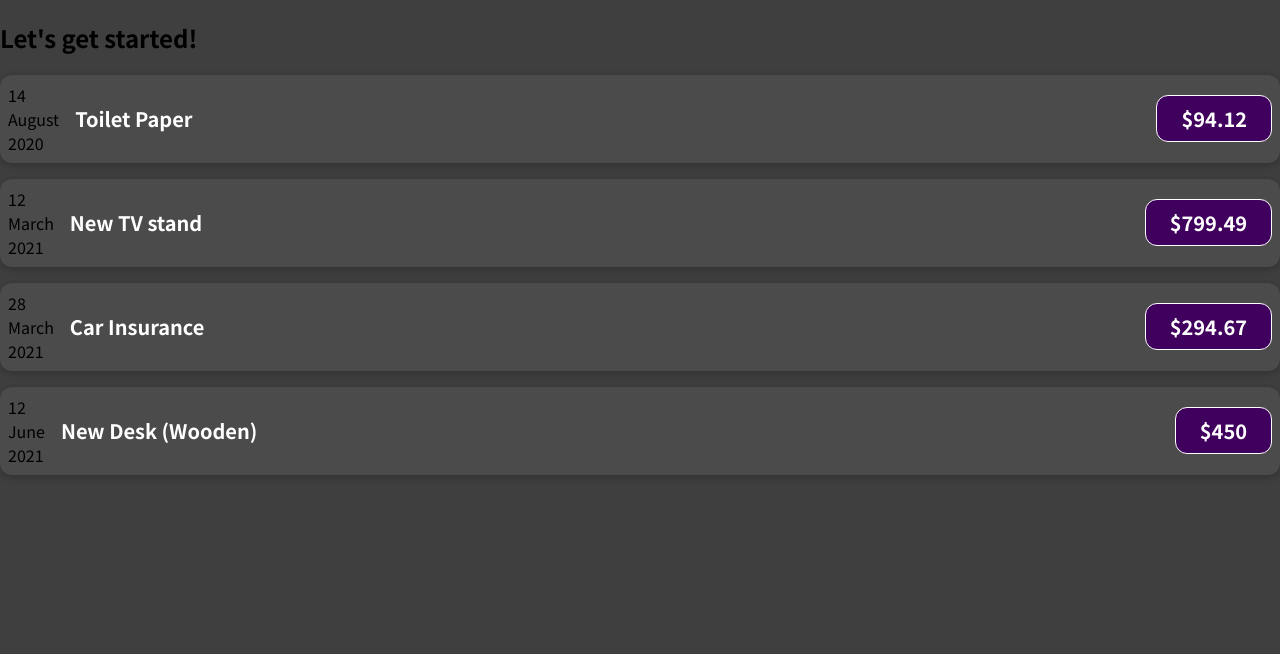
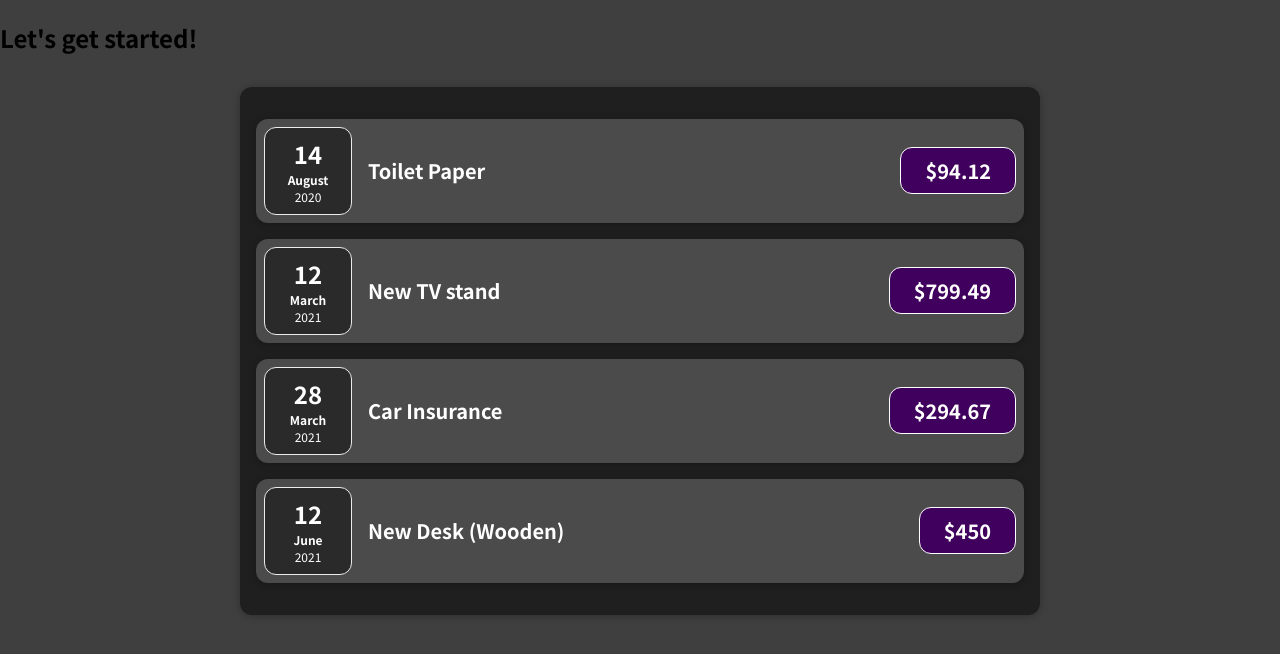
Before and after one commit to Anjana-Dunukara/react-self-guide, a JavaScript app: page / in a window 1280 px wide. Shown: the top 654 px of the page. Built offline with nearby package versions, Linux system fonts and the light colour scheme.

Commit message:
splitting components and creating wrapper(containers) components

```diff
--- a/src/App.js
+++ b/src/App.js
@@ -1,4 +1,4 @@
-import ExpenseItem from "./components/ExpenseItem";
+import Expenses from "./components/Expenses";
 
 function App() {
   const expenses = [
@@ -27,30 +27,10 @@
       date: new Date(2021, 5, 12),
     },
   ];
-
   return (
     <div>
       <h2>Let's get started!</h2>
-      <ExpenseItem
-        title={expenses[0].title}
-        amount={expenses[0].amount}
-        date={expenses[0].date}
-      />
-      <ExpenseItem
-        title={expenses[1].title}
-        amount={expenses[1].amount}
-        date={expenses[1].date}
-      />
-      <ExpenseItem
-        title={expenses[2].title}
-        amount={expenses[2].amount}
-        date={expenses[2].date}
-      />
-      <ExpenseItem
-        title={expenses[3].title}
-        amount={expenses[3].amount}
-        date={expenses[3].date}
-      />
+      <Expenses items={expenses} />
     </div>
   );
 }
--- /dev/null
+++ b/src/components/Card.css
@@ -0,0 +1,4 @@
+.card {
+  border-radius: 12px;
+  box-shadow: 0 1px 8px rgb(0, 0, 0, 0.25);
+}
--- /dev/null
+++ b/src/components/Card.js
@@ -0,0 +1,9 @@
+import "./Card.css";
+
+function Card(props) {
+  const classes = "card " + props.className;
+
+  return <div className={classes}>{props.children}</div>;
+}
+
+export default Card;
--- /dev/null
+++ b/src/components/ExpenseDate.css
@@ -0,0 +1,26 @@
+.expense-date {
+  display: flex;
+  flex-direction: column;
+  width: 5.5rem;
+  height: 5.5rem;
+  border: 1px solid #ececec;
+  background-color: #2a2a2a;
+  color: white;
+  border-radius: 12px;
+  align-items: center;
+  justify-content: center;
+}
+
+.expense-date__month {
+  font-size: 0.75rem;
+  font-weight: bold;
+}
+
+.expense-date__year {
+  font-size: 0.75rem;
+}
+
+.expense-date__day {
+  font-size: 1.5rem;
+  font-weight: bold;
+}
--- /dev/null
+++ b/src/components/ExpenseDate.js
@@ -0,0 +1,17 @@
+import "./ExpenseDate.css";
+
+function ExpenseDate(props) {
+  const year = props.date.getFullYear();
+  const month = props.date.toLocaleString("en-US", { month: "long" });
+  const day = props.date.toLocaleString("en-US", { day: "2-digit" });
+
+  return (
+    <div className="expense-date">
+      <div className="expense-date__day">{day}</div>
+      <div className="expense-date__month">{month}</div>
+      <div className="expense-date__year">{year}</div>
+    </div>
+  );
+}
+
+export default ExpenseDate;
--- a/src/components/ExpenseItem.css
+++ b/src/components/ExpenseItem.css
@@ -2,10 +2,8 @@
   display: flex;
   justify-content: space-between;
   align-items: center;
-  box-shadow: 0 2px 8px rgba(0, 0, 0, 0.25);
   padding: 0.5rem;
   margin: 1rem 0;
-  border-radius: 12px;
   background-color: #4b4b4b;
 }
 
--- a/src/components/ExpenseItem.js
+++ b/src/components/ExpenseItem.js
@@ -1,22 +1,16 @@
+import ExpenseDate from "./ExpenseDate";
 import "./ExpenseItem.css";
+import Card from "./Card";
 
 function ExpenseItem(props) {
-  const year = props.date.getFullYear();
-  const month = props.date.toLocaleString("en-US", { month: "long" });
-  const day = props.date.toLocaleString("en-US", { day: "2-digit" });
-
   return (
-    <div className="expense-item">
-      <div>
-        <div>{day}</div>
-        <div>{month}</div>
-        <div>{year}</div>
-      </div>
+    <Card className="expense-item">
+      <ExpenseDate date={props.date} />
       <div className="expense-item__description">
         <h2>{props.title}</h2>
         <div className="expense-item__price">${props.amount}</div>
       </div>
-    </div>
+    </Card>
   );
 }
 
--- /dev/null
+++ b/src/components/Expenses.css
@@ -0,0 +1,7 @@
+.expenses {
+  padding: 1rem;
+  background-color: rgb(31, 31, 31);
+  margin: 2rem auto;
+  width: 50rem;
+  max-width: 95%;
+}
--- /dev/null
+++ b/src/components/Expenses.js
@@ -0,0 +1,33 @@
+import ExpenseItem from "./ExpenseItem";
+import Card from "./Card";
+import "./Expenses.css";
+
+function Expenses(props) {
+  const expenses = props.items;
+  return (
+    <Card className="expenses">
+      <ExpenseItem
+        title={expenses[0].title}
+        amount={expenses[0].amount}
+        date={expenses[0].date}
+      />
+      <ExpenseItem
+        title={expenses[1].title}
+        amount={expenses[1].amount}
+        date={expenses[1].date}
+      />
+      <ExpenseItem
+        title={expenses[2].title}
+        amount={expenses[2].amount}
+        date={expenses[2].date}
+      />
+      <ExpenseItem
+        title={expenses[3].title}
+        amount={expenses[3].amount}
+        date={expenses[3].date}
+      />
+    </Card>
+  );
+}
+
+export default Expenses;
```
